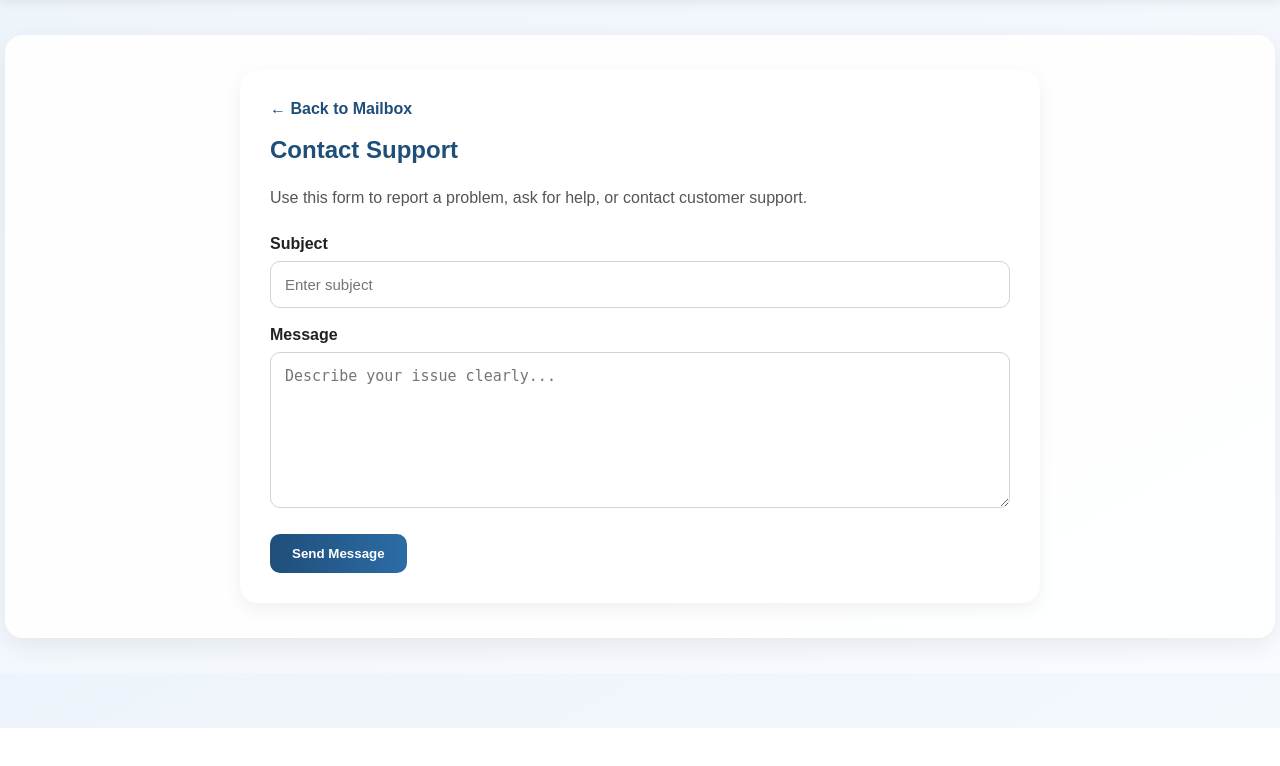
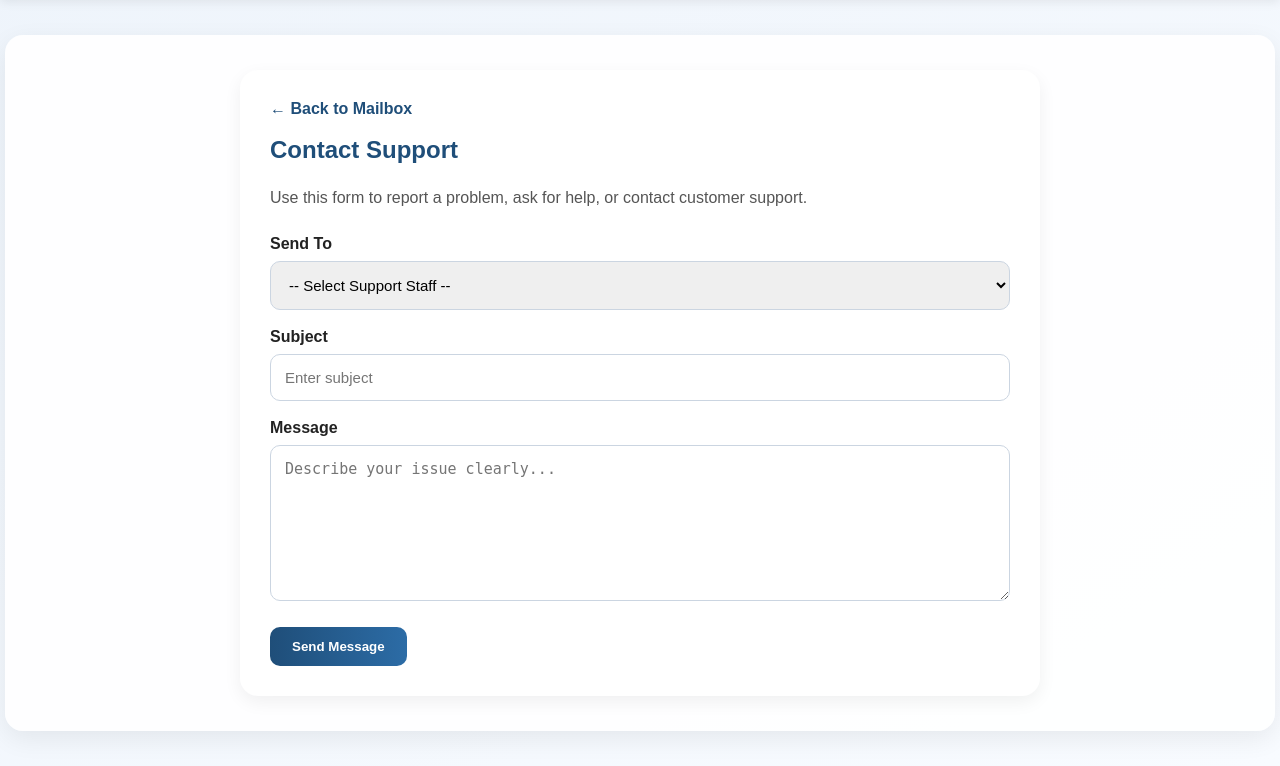
Before and after one commit to kevinonyango254/fyp1-ecommerce-system, a Django app: page /contact-support/ in a window 1280 px wide. Shown: the part 72-838 px from the top of the page. Before the commit the page ends 800 px from the top, so only its background shows below. Run offline with Django 5.2, Linux system fonts and the light colour scheme; the visitor is signed in with stand-in values (Sample User, id 1); data comes from the database, SQL or seed files in the repository; data that the repository does not hold is empty.

Commit message:
support message

```diff
--- a/accounts/templates/accounts/contact_support.html
+++ b/accounts/templates/accounts/contact_support.html
@@ -35,6 +35,33 @@
 
         <form method="post">
             {% csrf_token %}
+
+            <div style="margin-bottom: 18px;">
+                <label style="display:block; font-weight:bold; margin-bottom:8px;">
+                    Send To
+                </label>
+
+                <select
+                    name="receiver"
+                    required
+                    style="
+                        width:100%;
+                        padding:14px;
+                        border:1px solid #cbd5e1;
+                        border-radius:10px;
+                        font-size:15px;
+                        box-sizing:border-box;
+                    "
+                >
+                    <option value="">-- Select Support Staff --</option>
+
+                    {% for profile in support_users %}
+                        <option value="{{ profile.id }}">
+                            {{ profile.user.username }} ({{ profile.role|title }})
+                        </option>
+                    {% endfor %}
+                </select>
+            </div>
 
             <div style="margin-bottom: 18px;">
                 <label style="display: block; font-weight: bold; margin-bottom: 8px;">Subject</label>
@@ -75,12 +102,17 @@
                     "
                     required
                 >{{ form.content.value|default:'' }}</textarea>
+
                 {% if form.content.errors %}
-                    <div style="color: #b91c1c; margin-top: 8px;">{{ form.content.errors }}</div>
+                    <div style="color: #b91c1c; margin-top: 8px;">
+                        {{ form.content.errors }}
+                    </div>
                 {% endif %}
             </div>
 
-            <button type="submit" class="btn">Send Message</button>
+            <button type="submit" class="btn">
+                Send Message
+            </button>
         </form>
     </div>
 </div>
--- a/accounts/views.py
+++ b/accounts/views.py
@@ -178,33 +178,39 @@ def contact_support(request):
 
     error = None
 
+    # Get all available staff members
+    support_users = UserProfile.objects.filter(
+        role__in=['support', 'admin']
+    ).select_related('user').order_by('role', 'user__username')
+
     if request.method == 'POST':
         form = ContactSupportForm(request.POST)
+
+        receiver_id = request.POST.get('receiver')
+
         if form.is_valid():
-            support_profile = UserProfile.objects.filter(role='support').select_related('user').first()
-            admin_profile = UserProfile.objects.filter(role='admin').select_related('user').first()
+            try:
+                receiver_profile = support_users.get(id=receiver_id)
+            except UserProfile.DoesNotExist:
+                receiver_profile = None
 
-            receiver_user = None
-
-            if support_profile:
-                receiver_user = support_profile.user
-            elif admin_profile:
-                receiver_user = admin_profile.user
-
-            if receiver_user is None:
-                error = 'No support or admin account is available yet. Please create one first.'
+            if receiver_profile is None:
+                error = 'Please select a support staff member.'
             else:
                 first_message = MailboxMessage.objects.create(
                     sender=request.user,
-                    receiver=receiver_user,
+                    receiver=receiver_profile.user,
                     subject=form.cleaned_data['subject'],
                     content=form.cleaned_data['content']
                 )
+
                 return redirect('mailbox_detail', message_id=first_message.id)
+
     else:
         form = ContactSupportForm()
 
     return render(request, 'accounts/contact_support.html', {
         'form': form,
-        'error': error
+        'error': error,
+        'support_users': support_users,
     })
```
